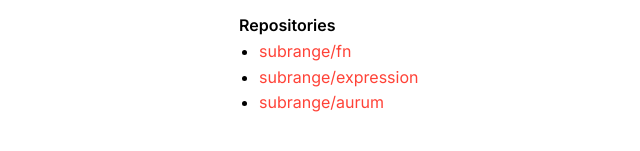
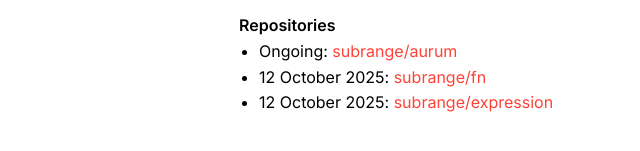
Before and after one commit to subrange/subrange.github.io, a plain HTML site: page index.html in a window 1280 px wide. Shown: the part 193-344 px from the top of the page, without its empty margins (6-646 px from the left). Drawn offline with Linux system fonts and the light colour scheme.

Commit message:
Prefix repo with date completed

```diff
--- a/index.html
+++ b/index.html
@@ -76,11 +76,13 @@
 
     <strong>Repositories</strong>
     <ul>
-      <li><a href="https://github.com/subrange/fn" target="_blank" rel="noopener noreferrer">subrange/fn</a></li>
-      <li><a href="https://github.com/subrange/expression" target="_blank"
+      <li><span class="date">Ongoing: </span><a href="https://github.com/subrange/aurum" target="_blank"
+          rel="noopener noreferrer">subrange/aurum</a>
+      </li>
+      <li><span class="date">12 October 2025: </span><a href="https://github.com/subrange/fn" target="_blank"
+          rel="noopener noreferrer">subrange/fn</a></li>
+      <li><span class="date">12 October 2025: </span><a href="https://github.com/subrange/expression" target="_blank"
           rel="noopener noreferrer">subrange/expression</a></li>
-      <li><a href="https://github.com/subrange/aurum" target="_blank" rel="noopener noreferrer">subrange/aurum</a>
-      </li>
     </ul>
   </div>
 </body>
```
